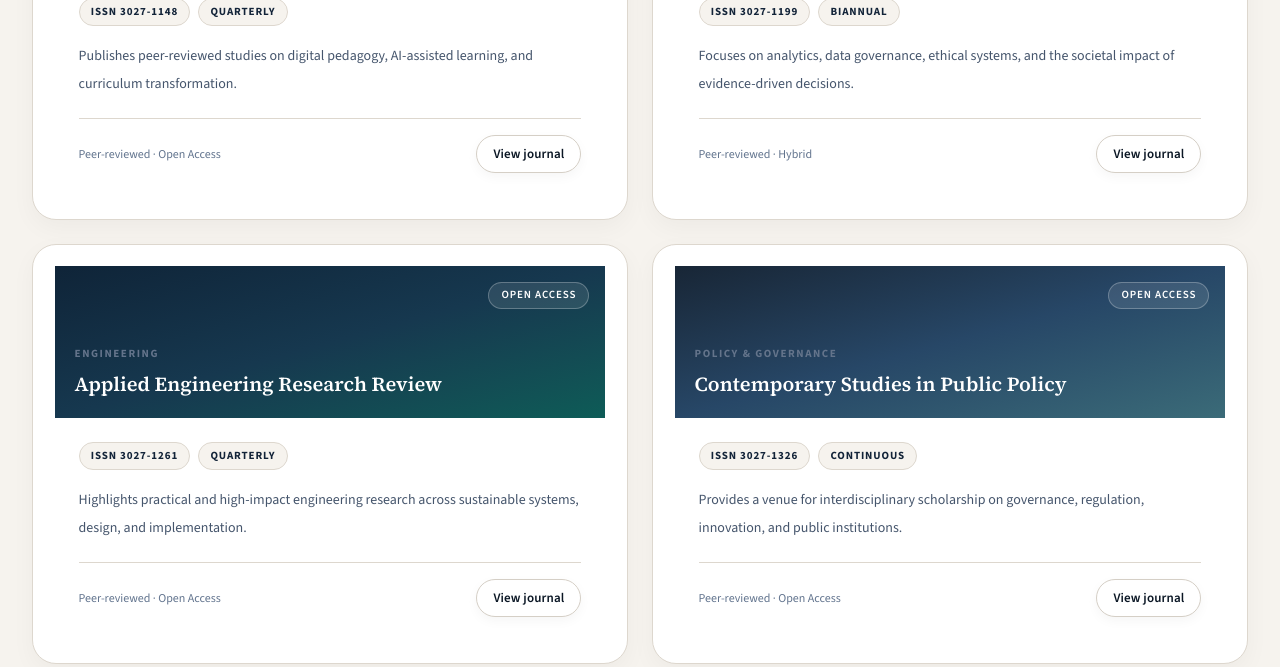
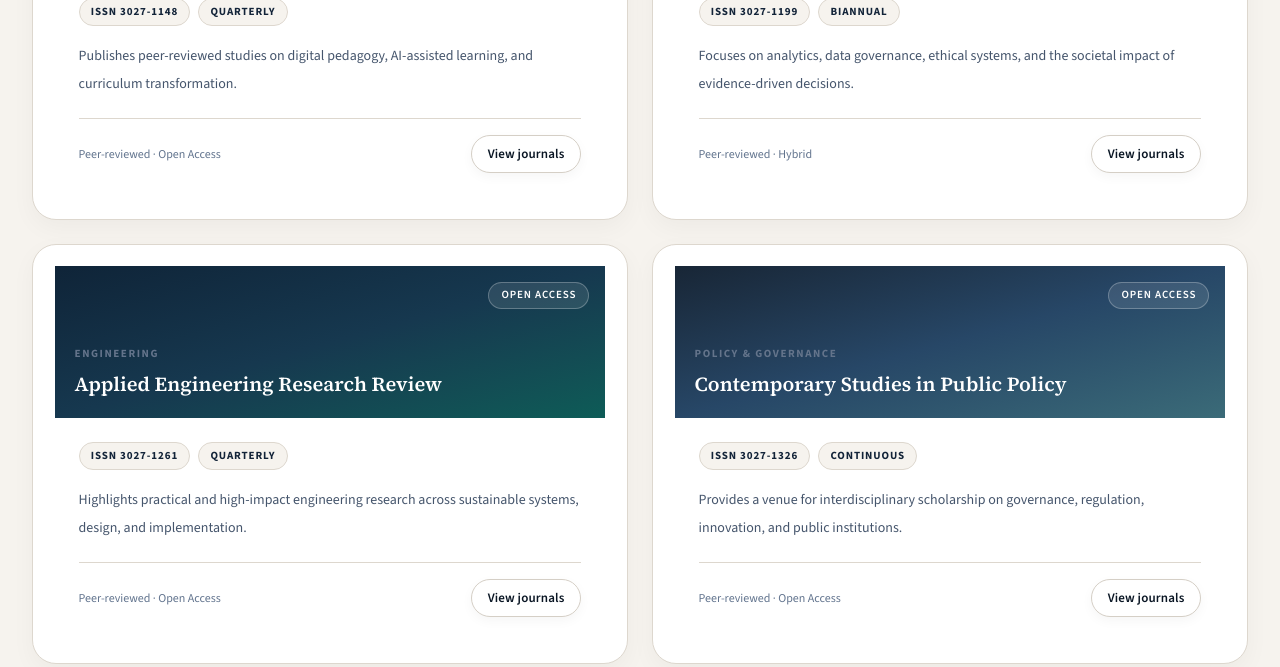
Before and after one commit to zainulhassan55/publishing_portal, a React (Vite) app: page / in a window 1280 px wide. Shown: the part 1240-1907 px from the top of the page. Built offline with nearby package versions, Linux system fonts and the light colour scheme.

Commit message:
rechecking pages

```diff
--- a/src/components/home/FeaturedJournalsSection.tsx
+++ b/src/components/home/FeaturedJournalsSection.tsx
@@ -53,7 +53,7 @@ function FeaturedJournalsSection() {
                     Peer-reviewed · {journal.access}
                   </p>
                   <ActionLink to={`/journals/${journal.slug}`} variant="secondary" size="sm">
-                    View journal
+                    View journals
                   </ActionLink>
                 </div>
               </div>
```
